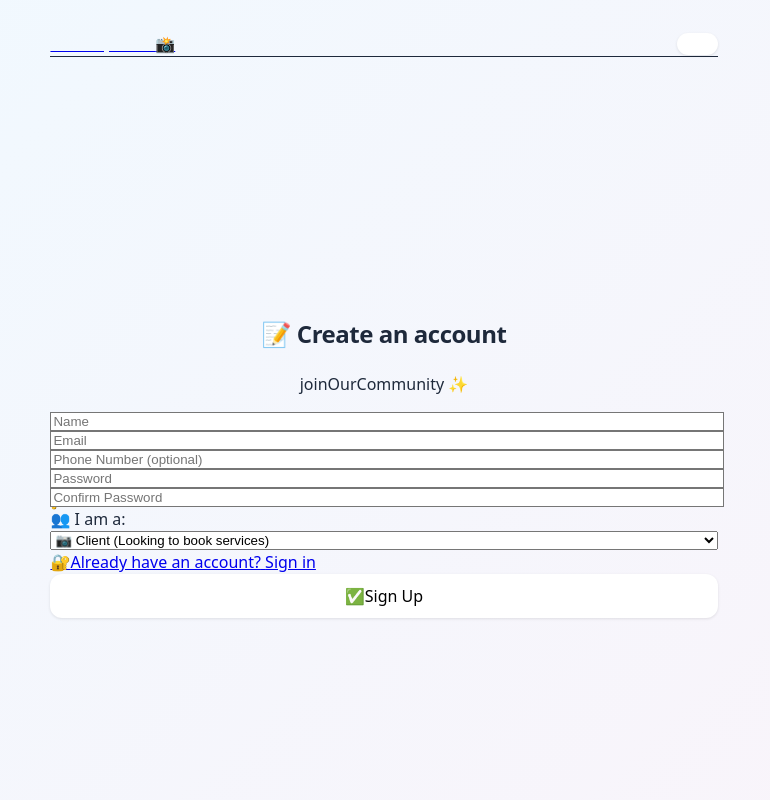
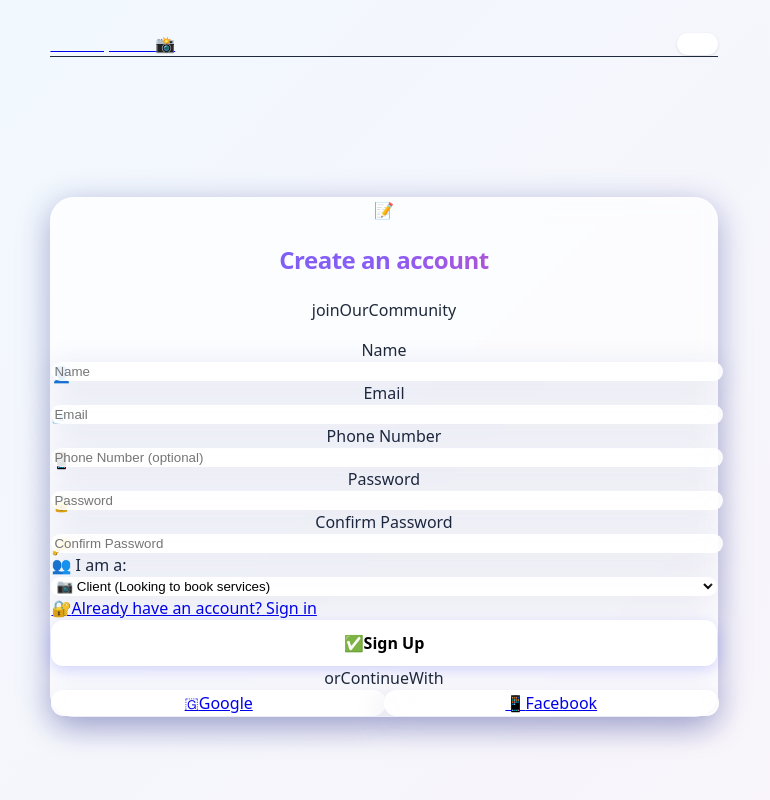
Before and after one commit to Digeee/BookMyShoot, a React (Vite) app in the folder frontend/: page /register in a window 1280 px wide. Shown: the top 800 px of the page, without its empty margins (256-1026 px from the left). Built offline with nearby package versions, Linux system fonts and the light colour scheme.

Commit message:
changes ui

```diff
--- a/frontend/src/pages/Login.jsx
+++ b/frontend/src/pages/Login.jsx
@@ -57,28 +57,30 @@ const Login = () => {
   };
 
   return (
-    <div className="min-h-screen flex items-center justify-center bg-gradient-to-br from-indigo-50 to-purple-50 py-12 px-4 sm:px-6 lg:px-8 font-primary">
-      <div className="max-w-md w-full space-y-8 bg-white p-8 rounded-2xl shadow-xl">
-        <div>
-          <h2 className="mt-6 text-center text-3xl font-extrabold text-gray-900">
-            🔐 {t('signIn')}
+    <div className="min-h-screen flex items-center justify-center bg-gradient-to-br from-indigo-50 via-purple-50 to-pink-50 py-12 px-4 sm:px-6 lg:px-8 font-primary">
+      <div className="glass-container max-w-md w-full space-y-8 p-8 rounded-3xl shadow-2xl">
+        <div className="text-center">
+          <div className="mx-auto h-20 w-20 rounded-full bg-gradient-to-r from-indigo-500 to-purple-600 flex items-center justify-center mb-6">
+            <span className="text-3xl text-white">🔐</span>
+          </div>
+          <h2 className="mt-2 text-3xl font-bold text-gray-900 gradient-text">
+            {t('signIn')}
           </h2>
           <p className="mt-2 text-center text-sm text-gray-600">
-            {t('signInToYourAccount')} ✨
+            {t('signInToYourAccount')}
           </p>
         </div>
         <form className="mt-8 space-y-6" onSubmit={onSubmit}>
           {error && (
-            <div className="rounded-md bg-red-50 p-4">
+            <div className="rounded-xl bg-red-50 p-4 border border-red-100">
               <div className="text-sm text-red-700 flex items-center gap-2">
-                <span>⚠️</span> {error}
+                <span className="text-lg">⚠️</span> {error}
               </div>
             </div>
           )}
-          <input type="hidden" name="remember" value="true" />
-          <div className="rounded-md shadow-sm -space-y-px">
+          <div className="space-y-4">
             <div>
-              <label htmlFor="email-address" className="sr-only">
+              <label htmlFor="email-address" className="block text-sm font-medium text-gray-700 mb-2">
                 {t('email')}
               </label>
               <div className="relative">
@@ -93,13 +95,13 @@ const Login = () => {
                   required
                   value={email}
                   onChange={onChange}
-                  className="appearance-none rounded-none relative block w-full pl-10 pr-3 py-2 border border-gray-300 placeholder-gray-500 text-gray-900 rounded-t-md focus:outline-none focus:ring-indigo-500 focus:border-indigo-500 focus:z-10 sm:text-sm"
+                  className="glass-card appearance-none relative block w-full pl-10 pr-3 py-4 border border-gray-200 placeholder-gray-500 text-gray-900 rounded-xl focus:outline-none focus:ring-2 focus:ring-indigo-500 focus:border-indigo-500 sm:text-sm transition-all duration-200"
                   placeholder={t('email')}
                 />
               </div>
             </div>
             <div>
-              <label htmlFor="password" className="sr-only">
+              <label htmlFor="password" className="block text-sm font-medium text-gray-700 mb-2">
                 {t('password')}
               </label>
               <div className="relative">
@@ -114,7 +116,7 @@ const Login = () => {
                   required
                   value={password}
                   onChange={onChange}
-                  className="appearance-none rounded-none relative block w-full pl-10 pr-3 py-2 border border-gray-300 placeholder-gray-500 text-gray-900 rounded-b-md focus:outline-none focus:ring-indigo-500 focus:border-indigo-500 focus:z-10 sm:text-sm"
+                  className="glass-card appearance-none relative block w-full pl-10 pr-3 py-4 border border-gray-200 placeholder-gray-500 text-gray-900 rounded-xl focus:outline-none focus:ring-2 focus:ring-indigo-500 focus:border-indigo-500 sm:text-sm transition-all duration-200"
                   placeholder={t('password')}
                 />
               </div>
@@ -123,9 +125,14 @@ const Login = () => {
 
           <div className="flex items-center justify-between">
             <div className="text-sm">
-              <Link to="/register" className="font-medium text-indigo-600 hover:text-indigo-500 flex items-center gap-1">
+              <Link to="/register" className="font-medium text-indigo-600 hover:text-indigo-500 flex items-center gap-1 transition-colors">
                 <span>📝</span> {t('dontHaveAccount')} {t('signUp')}
               </Link>
+            </div>
+            <div className="text-sm">
+              <a href="#" className="font-medium text-indigo-600 hover:text-indigo-500">
+                {t('forgotPassword')}?
+              </a>
             </div>
           </div>
 
@@ -133,11 +140,12 @@ const Login = () => {
             <button
               type="submit"
               disabled={loading}
-              className="group relative w-full flex justify-center py-2 px-4 border border-transparent text-sm font-medium rounded-md text-white bg-indigo-600 hover:bg-indigo-700 focus:outline-none focus:ring-2 focus:ring-offset-2 focus:ring-indigo-500 transition-all duration-200 transform hover:scale-105"
+              className="modern-btn group relative w-full flex justify-center py-4 px-4 border border-transparent text-sm font-semibold rounded-xl text-white bg-gradient-to-r from-indigo-600 to-purple-600 hover:from-indigo-700 hover:to-purple-700 focus:outline-none focus:ring-2 focus:ring-offset-2 focus:ring-indigo-500 transition-all duration-300 transform hover:scale-[1.02]"
             >
               {loading ? (
                 <span className="flex items-center gap-2">
-                  <span>⏳</span> {t('signingIn')}...
+                  <span className="animate-spin rounded-full h-4 w-4 border-b-2 border-white"></span>
+                  {t('signingIn')}...
                 </span>
               ) : (
                 <span className="flex items-center gap-2">
@@ -147,6 +155,34 @@ const Login = () => {
             </button>
           </div>
         </form>
+
+        <div className="mt-6">
+          <div className="relative">
+            <div className="absolute inset-0 flex items-center">
+              <div className="w-full border-t border-gray-300"></div>
+            </div>
+            <div className="relative flex justify-center text-sm">
+              <span className="px-2 bg-white text-gray-500">
+                {t('orContinueWith')}
+              </span>
+            </div>
+          </div>
+
+          <div className="mt-6 grid grid-cols-2 gap-3">
+            <div>
+              <a href="#" className="glass-card w-full flex items-center justify-center gap-2 px-4 py-3 border border-gray-300 rounded-xl shadow-sm text-sm font-medium text-gray-700 hover:bg-gray-50 transition-all duration-200">
+                <span>🇬</span>
+                Google
+              </a>
+            </div>
+            <div>
+              <a href="#" className="glass-card w-full flex items-center justify-center gap-2 px-4 py-3 border border-gray-300 rounded-xl shadow-sm text-sm font-medium text-gray-700 hover:bg-gray-50 transition-all duration-200">
+                <span>📱</span>
+                Facebook
+              </a>
+            </div>
+          </div>
+        </div>
       </div>
     </div>
   );
--- a/frontend/src/pages/Register.jsx
+++ b/frontend/src/pages/Register.jsx
@@ -66,27 +66,30 @@ const Register = () => {
   };
 
   return (
-    <div className="min-h-screen flex items-center justify-center bg-gradient-to-br from-indigo-50 to-purple-50 py-12 px-4 sm:px-6 lg:px-8 font-primary">
-      <div className="max-w-md w-full space-y-8 bg-white p-8 rounded-2xl shadow-xl">
-        <div>
-          <h2 className="mt-6 text-center text-3xl font-extrabold text-gray-900">
-            📝 {t('createAccount')}
+    <div className="min-h-screen flex items-center justify-center bg-gradient-to-br from-indigo-50 via-purple-50 to-pink-50 py-12 px-4 sm:px-6 lg:px-8 font-primary">
+      <div className="glass-container max-w-md w-full space-y-8 p-8 rounded-3xl shadow-2xl">
+        <div className="text-center">
+          <div className="mx-auto h-20 w-20 rounded-full bg-gradient-to-r from-indigo-500 to-purple-600 flex items-center justify-center mb-6">
+            <span className="text-3xl text-white">📝</span>
+          </div>
+          <h2 className="mt-2 text-3xl font-bold text-gray-900 gradient-text">
+            {t('createAccount')}
           </h2>
           <p className="mt-2 text-center text-sm text-gray-600">
-            {t('joinOurCommunity')} ✨
+            {t('joinOurCommunity')}
           </p>
         </div>
         <form className="mt-8 space-y-6" onSubmit={onSubmit}>
           {error && (
-            <div className="rounded-md bg-red-50 p-4">
+            <div className="rounded-xl bg-red-50 p-4 border border-red-100">
               <div className="text-sm text-red-700 flex items-center gap-2">
-                <span>⚠️</span> {error}
+                <span className="text-lg">⚠️</span> {error}
               </div>
             </div>
           )}
-          <div className="rounded-md shadow-sm space-y-4">
+          <div className="space-y-4">
             <div>
-              <label htmlFor="name" className="sr-only">
+              <label htmlFor="name" className="block text-sm font-medium text-gray-700 mb-2">
                 {t('name')}
               </label>
               <div className="relative">
@@ -100,13 +103,13 @@ const Register = () => {
                   required
                   value={name}
                   onChange={onChange}
-                  className="appearance-none rounded-md relative block w-full pl-10 pr-3 py-2 border border-gray-300 placeholder-gray-500 text-gray-900 focus:outline-none focus:ring-indigo-500 focus:border-indigo-500 focus:z-10 sm:text-sm"
+                  className="glass-card appearance-none relative block w-full pl-10 pr-3 py-4 border border-gray-200 placeholder-gray-500 text-gray-900 rounded-xl focus:outline-none focus:ring-2 focus:ring-indigo-500 focus:border-indigo-500 sm:text-sm transition-all duration-200"
                   placeholder={t('name')}
                 />
               </div>
             </div>
             <div>
-              <label htmlFor="email-address" className="sr-only">
+              <label htmlFor="email-address" className="block text-sm font-medium text-gray-700 mb-2">
                 {t('email')}
               </label>
               <div className="relative">
@@ -121,13 +124,13 @@ const Register = () => {
                   required
                   value={email}
                   onChange={onChange}
-                  className="appearance-none rounded-md relative block w-full pl-10 pr-3 py-2 border border-gray-300 placeholder-gray-500 text-gray-900 focus:outline-none focus:ring-indigo-500 focus:border-indigo-500 focus:z-10 sm:text-sm"
+                  className="glass-card appearance-none relative block w-full pl-10 pr-3 py-4 border border-gray-200 placeholder-gray-500 text-gray-900 rounded-xl focus:outline-none focus:ring-2 focus:ring-indigo-500 focus:border-indigo-500 sm:text-sm transition-all duration-200"
                   placeholder={t('email')}
                 />
               </div>
             </div>
             <div>
-              <label htmlFor="phone" className="sr-only">
+              <label htmlFor="phone" className="block text-sm font-medium text-gray-700 mb-2">
                 {t('phone')}
               </label>
               <div className="relative">
@@ -140,13 +143,13 @@ const Register = () => {
                   type="tel"
                   value={phone}
                   onChange={onChange}
-                  className="appearance-none rounded-md relative block w-full pl-10 pr-3 py-2 border border-gray-300 placeholder-gray-500 text-gray-900 focus:outline-none focus:ring-indigo-500 focus:border-indigo-500 focus:z-10 sm:text-sm"
+                  className="glass-card appearance-none relative block w-full pl-10 pr-3 py-4 border border-gray-200 placeholder-gray-500 text-gray-900 rounded-xl focus:outline-none focus:ring-2 focus:ring-indigo-500 focus:border-indigo-500 sm:text-sm transition-all duration-200"
                   placeholder={`${t('phone')} (${t('optional')})`}
                 />
               </div>
             </div>
             <div>
-              <label htmlFor="password" className="sr-only">
+              <label htmlFor="password" className="block text-sm font-medium text-gray-700 mb-2">
                 {t('password')}
               </label>
               <div className="relative">
@@ -161,13 +164,13 @@ const Register = () => {
                   required
                   value={password}
                   onChange={onChange}
-                  className="appearance-none rounded-md relative block w-full pl-10 pr-3 py-2 border border-gray-300 placeholder-gray-500 text-gray-900 focus:outline-none focus:ring-indigo-500 focus:border-indigo-500 focus:z-10 sm:text-sm"
+                  className="glass-card appearance-none relative block w-full pl-10 pr-3 py-4 border border-gray-200 placeholder-gray-500 text-gray-900 rounded-xl focus:outline-none focus:ring-2 focus:ring-indigo-500 focus:border-indigo-500 sm:text-sm transition-all duration-200"
                   placeholder={t('password')}
                 />
               </div>
             </div>
             <div>
-              <label htmlFor="password2" className="sr-only">
+              <label htmlFor="password2" className="block text-sm font-medium text-gray-700 mb-2">
                 {t('confirmPassword')}
               </label>
               <div className="relative">
@@ -182,13 +185,13 @@ const Register = () => {
                   required
                   value={password2}
                   onChange={onChange}
-                  className="appearance-none rounded-md relative block w-full pl-10 pr-3 py-2 border border-gray-300 placeholder-gray-500 text-gray-900 focus:outline-none focus:ring-indigo-500 focus:border-indigo-500 focus:z-10 sm:text-sm"
+                  className="glass-card appearance-none relative block w-full pl-10 pr-3 py-4 border border-gray-200 placeholder-gray-500 text-gray-900 rounded-xl focus:outline-none focus:ring-2 focus:ring-indigo-500 focus:border-indigo-500 sm:text-sm transition-all duration-200"
                   placeholder={t('confirmPassword')}
                 />
               </div>
             </div>
             <div>
-              <label htmlFor="role" className="block text-sm font-medium text-gray-700 flex items-center gap-1">
+              <label htmlFor="role" className="block text-sm font-medium text-gray-700 mb-2 flex items-center gap-2">
                 👥 {t('iAm')}
               </label>
               <select
@@ -196,7 +199,7 @@ const Register = () => {
                 name="role"
                 value={role}
                 onChange={onChange}
-                className="mt-1 block w-full pl-3 pr-10 py-2 text-base border-gray-300 focus:outline-none focus:ring-indigo-500 focus:border-indigo-500 sm:text-sm rounded-md"
+                className="glass-card mt-1 block w-full pl-3 pr-10 py-4 text-base border border-gray-200 focus:outline-none focus:ring-2 focus:ring-indigo-500 focus:border-indigo-500 sm:text-sm rounded-xl transition-all duration-200"
               >
                 <option value="client">📷 {t('clientLooking')}</option>
                 <option value="pro">💼 {t('professional')}</option>
@@ -206,7 +209,7 @@ const Register = () => {
 
           <div className="flex items-center justify-between">
             <div className="text-sm">
-              <Link to="/login" className="font-medium text-indigo-600 hover:text-indigo-500 flex items-center gap-1">
+              <Link to="/login" className="font-medium text-indigo-600 hover:text-indigo-500 flex items-center gap-1 transition-colors">
                 <span>🔐</span> {t('alreadyHaveAccount')} {t('signIn')}
               </Link>
             </div>
@@ -216,11 +219,12 @@ const Register = () => {
             <button
               type="submit"
               disabled={loading}
-              className="group relative w-full flex justify-center py-2 px-4 border border-transparent text-sm font-medium rounded-md text-white bg-indigo-600 hover:bg-indigo-700 focus:outline-none focus:ring-2 focus:ring-offset-2 focus:ring-indigo-500 transition-all duration-200 transform hover:scale-105"
+              className="modern-btn group relative w-full flex justify-center py-4 px-4 border border-transparent text-sm font-semibold rounded-xl text-white bg-gradient-to-r from-indigo-600 to-purple-600 hover:from-indigo-700 hover:to-purple-700 focus:outline-none focus:ring-2 focus:ring-offset-2 focus:ring-indigo-500 transition-all duration-300 transform hover:scale-[1.02]"
             >
               {loading ? (
                 <span className="flex items-center gap-2">
-                  <span>⏳</span> {t('creatingAccount')}...
+                  <span className="animate-spin rounded-full h-4 w-4 border-b-2 border-white"></span>
+                  {t('creatingAccount')}...
                 </span>
               ) : (
                 <span className="flex items-center gap-2">
@@ -230,6 +234,34 @@ const Register = () => {
             </button>
           </div>
         </form>
+
+        <div className="mt-6">
+          <div className="relative">
+            <div className="absolute inset-0 flex items-center">
+              <div className="w-full border-t border-gray-300"></div>
+            </div>
+            <div className="relative flex justify-center text-sm">
+              <span className="px-2 bg-white text-gray-500">
+                {t('orContinueWith')}
+              </span>
+            </div>
+          </div>
+
+          <div className="mt-6 grid grid-cols-2 gap-3">
+            <div>
+              <a href="#" className="glass-card w-full flex items-center justify-center gap-2 px-4 py-3 border border-gray-300 rounded-xl shadow-sm text-sm font-medium text-gray-700 hover:bg-gray-50 transition-all duration-200">
+                <span>🇬</span>
+                Google
+              </a>
+            </div>
+            <div>
+              <a href="#" className="glass-card w-full flex items-center justify-center gap-2 px-4 py-3 border border-gray-300 rounded-xl shadow-sm text-sm font-medium text-gray-700 hover:bg-gray-50 transition-all duration-200">
+                <span>📱</span>
+                Facebook
+              </a>
+            </div>
+          </div>
+        </div>
       </div>
     </div>
   );
```
